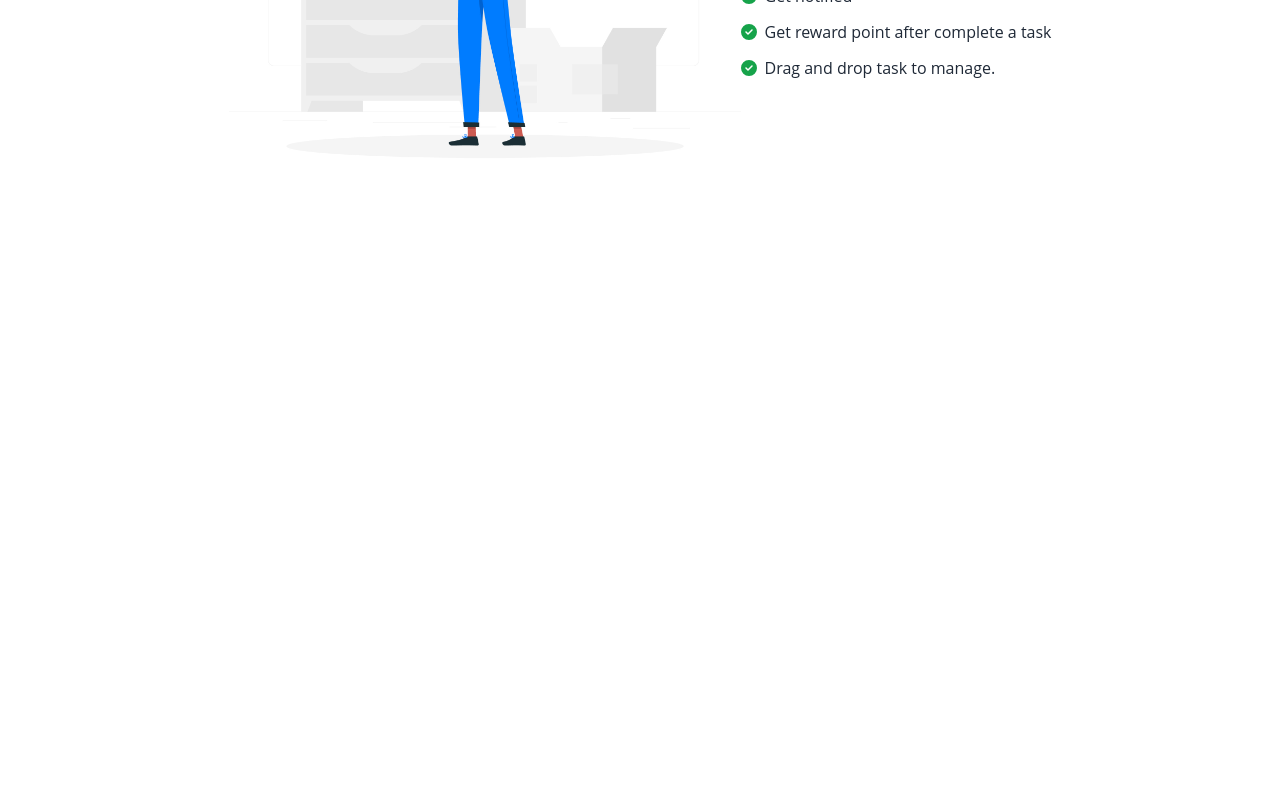
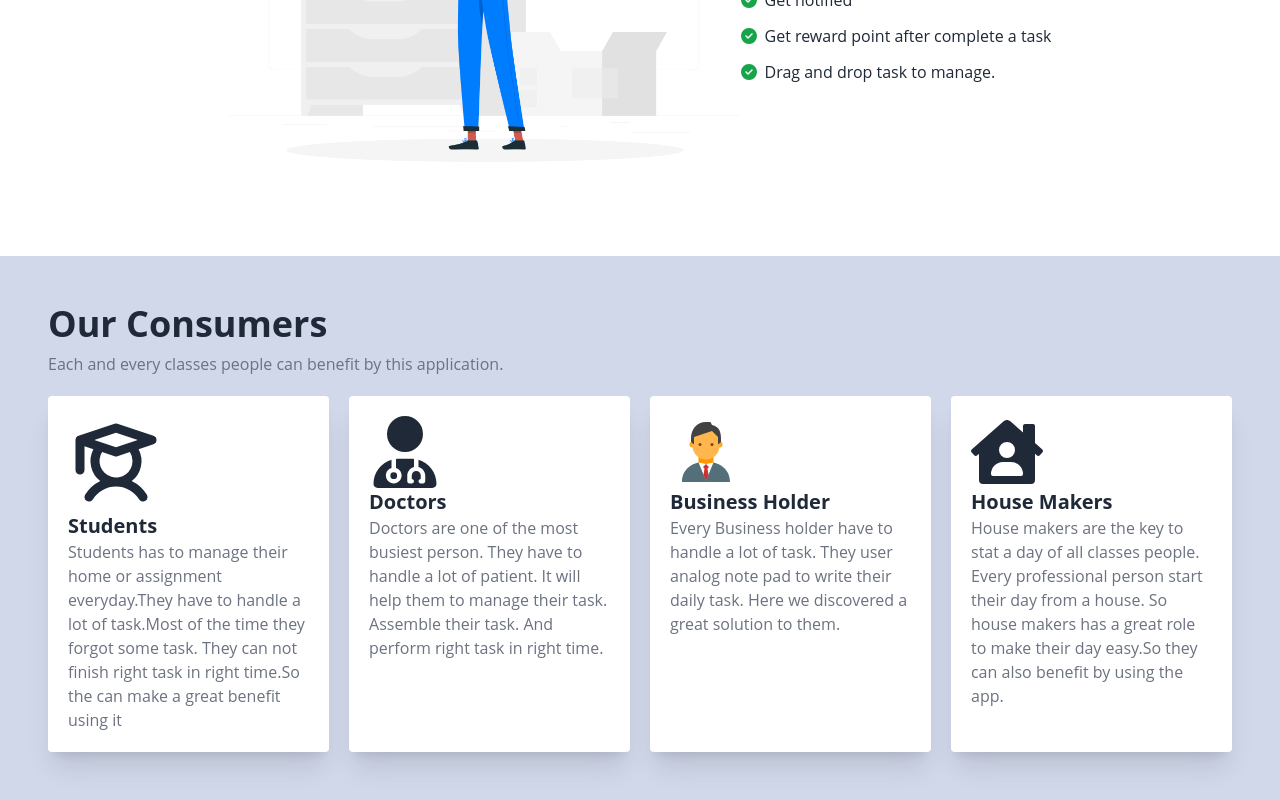
Before and after one commit to NafisOfficial/Task-Manger-Clint, a React (Vite) app: page / in a window 1280 px wide. Shown: the part 1108-1908 px from the top of the page. Before the commit the page ends 1340 px from the top, so only its background shows below. Built offline with nearby package versions, Linux system fonts and the light colour scheme.

Commit message:
Users section done

```diff
--- a/src/Components/Home/Features/Features.jsx
+++ b/src/Components/Home/Features/Features.jsx
@@ -4,8 +4,9 @@ import { FaCircleCheck } from "react-icons/fa6";
 
 const Features = () => {
     return (
-        <div>
-            <h1 className='md:mt-16 md:text-4xl my-5 text-xl text-center font-bold '>Our Features</h1>
+        <div className='mb-5'>
+            <h1 className='md:mt-16 md:text-4xl mt-5 text-xl text-center font-bold '>Our Features</h1>
+            <p className='text-center mx-5'>Our goal is to help people focus to finis there daily task.</p>
             <div className='flex md:flex-row flex-col justify-center items-center'>
                 <img src={img1} className='md:w-2/5 w-4/5' alt="features" />
                 <div>
--- a/src/Components/Home/Users/Users.jsx
+++ b/src/Components/Home/Users/Users.jsx
@@ -1,9 +1,46 @@
 import React from 'react';
+import { PiStudentBold } from "react-icons/pi";
+import { FaUserDoctor } from "react-icons/fa6";
+import { FcBusinessman } from "react-icons/fc";
+import { FaHouseUser } from 'react-icons/fa';
 
 const Users = () => {
     return (
-        <div>
-            Users
+        <div className='bg-[#D1D8EA]'>
+            <div className='p-12 '>
+                <h1 className='font-bold text-4xl'>Our Consumers</h1>
+                <p className='text-gray-500 my-2'>Each and every classes people can benefit by this application.</p>
+                <div className='grid lg:grid-cols-4 md:grid-cols-2 grid-cols-1 gap-5 mt-5'>
+                    <div className='shadow-xl p-5 rounded bg-white'>
+                        <PiStudentBold className='text-8xl' />
+                        <div>
+                            <h3 className='text-xl font-bold'>Students</h3>
+                            <p className='text-gray-500'>Students has to manage their home or assignment everyday.They have to handle a lot of task.Most of the time they forgot some task. They can not finish right task in right time.So the can make a great benefit using it</p>
+                        </div>
+                    </div>
+                    <div className='shadow-xl p-5 rounded bg-white'>
+                        <FaUserDoctor className='text-7xl' />
+                        <div>
+                            <h3 className='text-xl font-bold'>Doctors</h3>
+                            <p className='text-gray-500'>Doctors are one of the most busiest person. They have to handle a lot of patient. It will help them to manage their task. Assemble their task. And perform right task in right time.</p>
+                        </div>
+                    </div>
+                    <div className='shadow-xl p-5 rounded bg-white'>
+                        <FcBusinessman className='text-7xl' />
+                        <div>
+                            <h3 className='text-xl font-bold'>Business Holder</h3>
+                            <p className='text-gray-500'>Every Business holder have to handle a lot of task. They user analog note pad to write their daily task. Here we discovered a great solution to them.</p>
+                        </div>
+                    </div>
+                    <div className='shadow-xl p-5 rounded bg-white'>
+                        <FaHouseUser className='text-7xl' />
+                        <div>
+                            <h3 className='text-xl font-bold'>House Makers</h3>
+                            <p className='text-gray-500'>House makers are the key to stat a day of all classes people. Every professional person start their day from a house. So house makers has a great role to make their day easy.So they can also benefit by using the app.</p>
+                        </div>
+                    </div>
+                </div>
+            </div>
         </div>
     );
 };
--- /dev/null
+++ b/src/Components/Shared/Footer/Footer.jsx
@@ -0,0 +1,11 @@
+import React from 'react';
+
+const Footer = () => {
+    return (
+        <div>
+            Footer
+        </div>
+    );
+};
+
+export default Footer;
--- a/src/Layouts/Rootes/Rootes.jsx
+++ b/src/Layouts/Rootes/Rootes.jsx
@@ -2,6 +2,7 @@ import { Outlet } from "react-router-dom";
 import Navbar from "../../Components/Shared/Navbar/Navbar";
 import Banner from "../../Components/Home/Banner/Banner";
 import Features from "../../Components/Home/Features/Features";
+import Users from "../../Components/Home/Users/Users";
 
 const Rootes = () => {
     return (
@@ -9,6 +10,7 @@ const Rootes = () => {
             <Navbar/>
             <Banner/>
             <Features/>
+            <Users/>
         </div>
     );
 };
```
